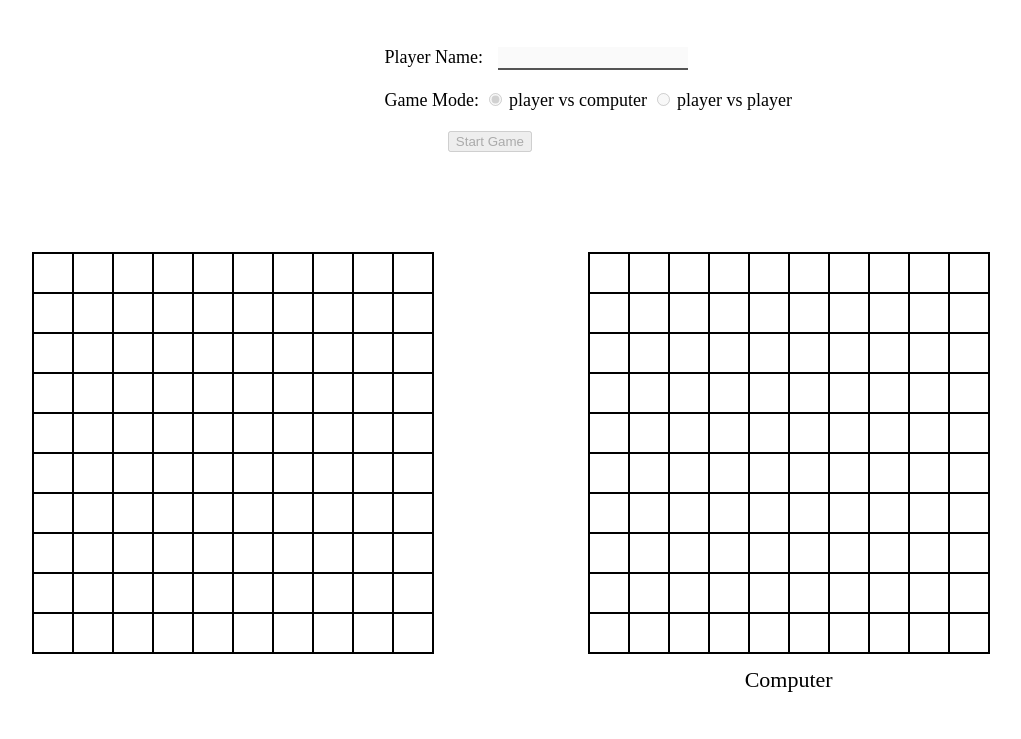
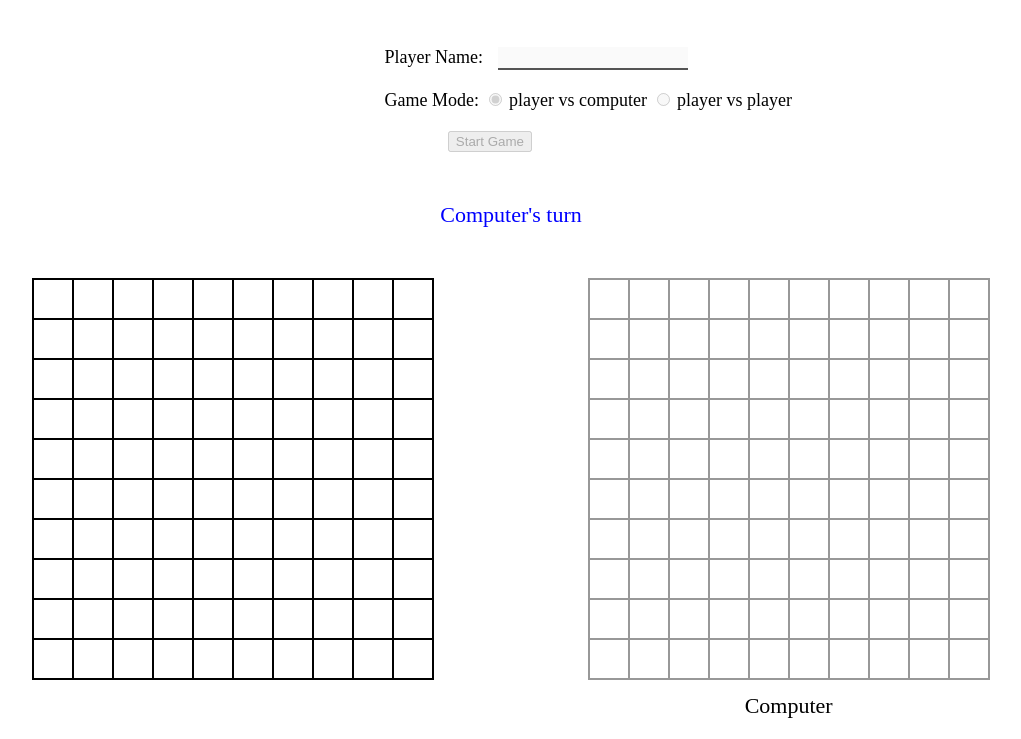
Before and after one commit to lalit-machra/odin-battleship, a website with bundled scripts: page index.html in a window 1280 px wide. Both pictures are taken after a click on the button "Start Game". Shown: the part 61-800 px from the top of the page, without its empty margins (129-1150 px from the left). Built offline with nearby package versions, Linux system fonts and the light colour scheme.

Commit message:
style: display turn info & add a class to disable a player's gameboard
Disable the gameboard of the player who's turn is currently going on, so
that the player can only interact with opponent's gameboard.

```diff
--- a/index.html
+++ b/index.html
@@ -24,6 +24,7 @@
       </label>
       <button class="gameStartBtn">Start Game</button>
     </div>
+    <div class="turnInfo"></div>
     <div class="gameboards">
       <div class="player1">
         <div class="player1Board"></div>
--- a/style.css
+++ b/style.css
@@ -36,10 +36,17 @@ h1 {
   margin-top: 20px;
 }
 
+.turnInfo {
+  text-align: center;
+  font-size: 22px;
+  margin-top: 50px;
+  color: blue;
+}
+
 .gameboards {
   display: flex;
   justify-content: space-evenly;
-  margin-top: 100px;
+  margin-top: 50px;
 }
 
 .player1Board,
@@ -47,6 +54,12 @@ h1 {
   display: inline-block;
   justify-content: center;
   border: 1px solid;
+}
+
+.player1Board.disabled,
+.player2Board.disabled {
+  pointer-events: none;
+  opacity: 0.4;
 }
 
 .gameboards span {
```
